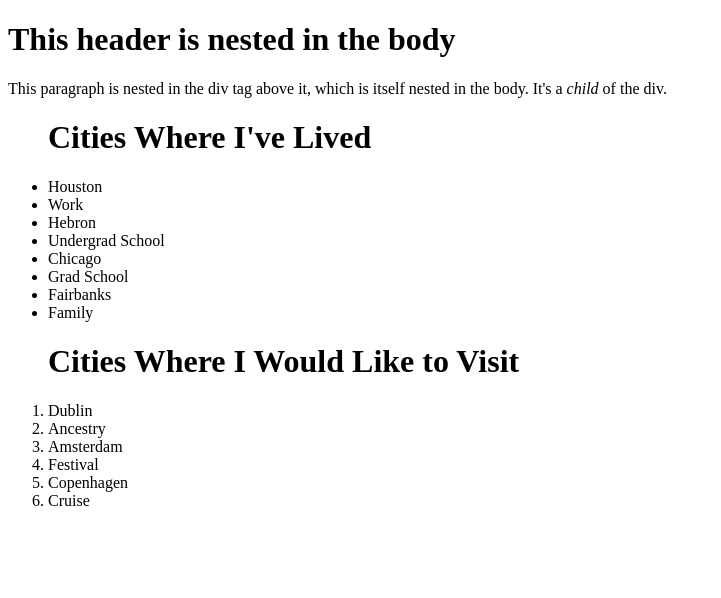
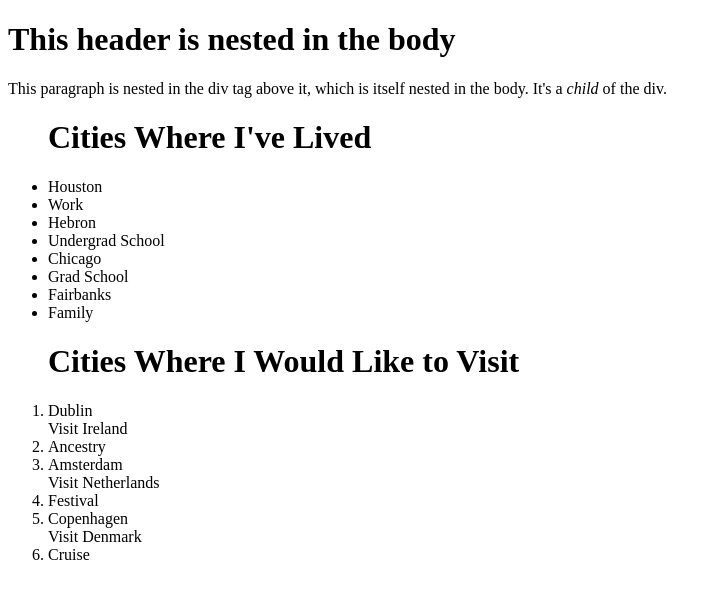
Before and after one commit to Ing-waz/html-exercise, a plain HTML site: page index.html in a window 1280 px wide. Shown: the whole page, without its empty margins (0-721 px from the left). Drawn offline with Linux system fonts and the light colour scheme.

Commit message:
added span

```diff
--- a/index.html
+++ b/index.html
@@ -28,10 +28,10 @@
 
 <ol>
 <h1>Cities Where I Would Like to Visit</h1>
-  <li>Dublin</li>
+  <li>Dublin</li> </span>Visit Ireland</span>
   <li>Ancestry</li>
-  <li>Amsterdam</li>
+  <li>Amsterdam</li> </span>Visit Netherlands</span>
   <li>Festival</li>
-  <li>Copenhagen</li>
+  <li>Copenhagen</li> </span>Visit Denmark</span>
   <li>Cruise</li>
 </ol>
```
